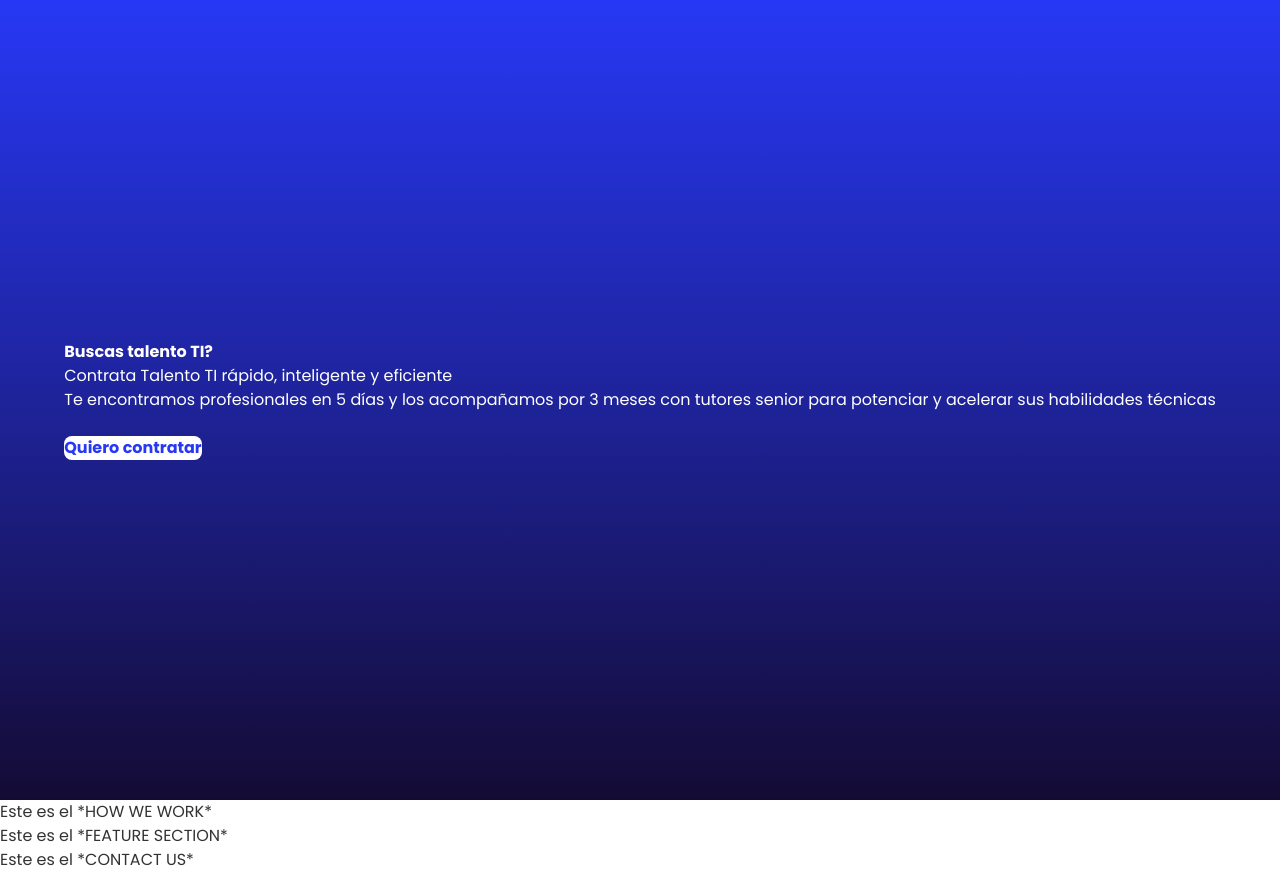
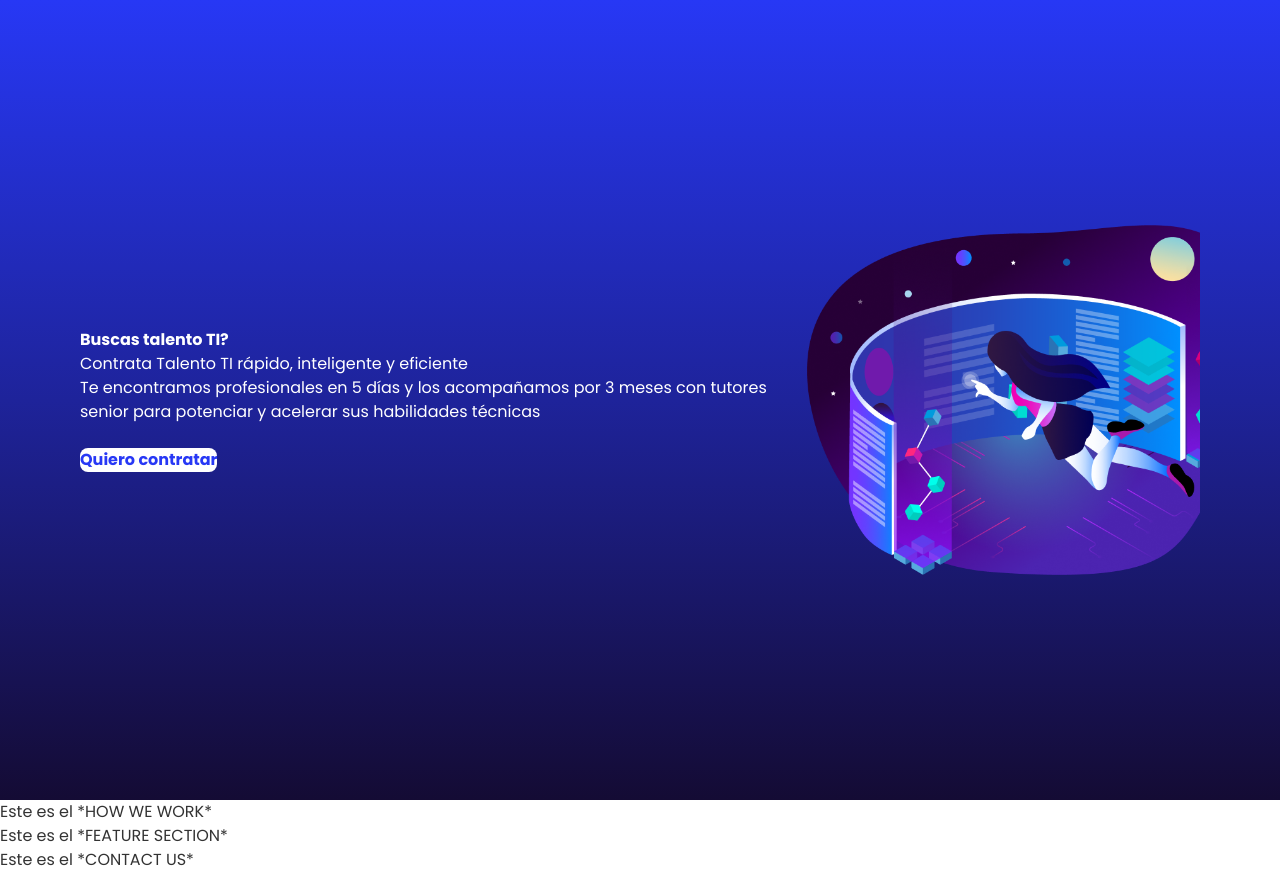
Before and after one commit to vecarope/ejemploReact, a React (Create React App) app: page / in a window 1280 px wide. Built offline with nearby package versions, Linux system fonts and the light colour scheme; what tw-elements would draw is missing.

Commit message:
Add hero section image, modify padding section

```diff
--- a/src/components/Landing/LandingHero.jsx
+++ b/src/components/Landing/LandingHero.jsx
@@ -1,10 +1,11 @@
 import React from 'react';
+import coverImage from '../../assets/design/cover_image.png';
 
 
 const LandingHero = () => {
   return (
 
-    <section class="bg-gradient-to-b from-mid-light-blue via-mid-blue to-dark-purple min-h-screen flex justify-center items-center h-screen " id="hero">
+    <section class="bg-gradient-to-b from-mid-light-blue via-mid-blue to-dark-purple min-h-screen flex justify-center items-center h-screen p-[5rem]" id="hero">
 
       <div class="" >
 
@@ -33,6 +34,9 @@ const LandingHero = () => {
         </div>
 
       </div>
+      <div>
+        <img src={coverImage} alt="video devsafio" />
+      </div>
 
     </section>
 
```
Also changed, not shown: src/assets/design/cover_image.png (added).
